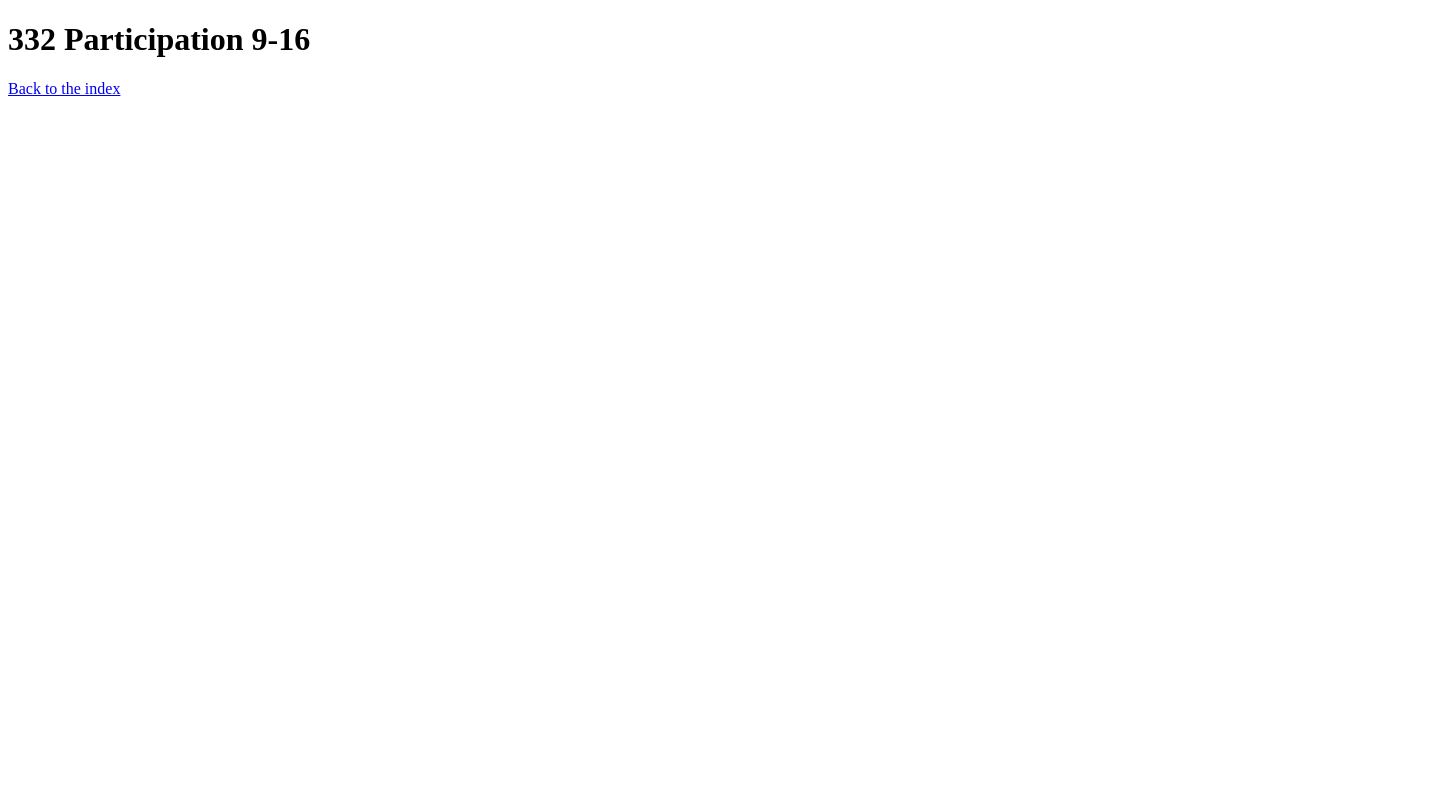
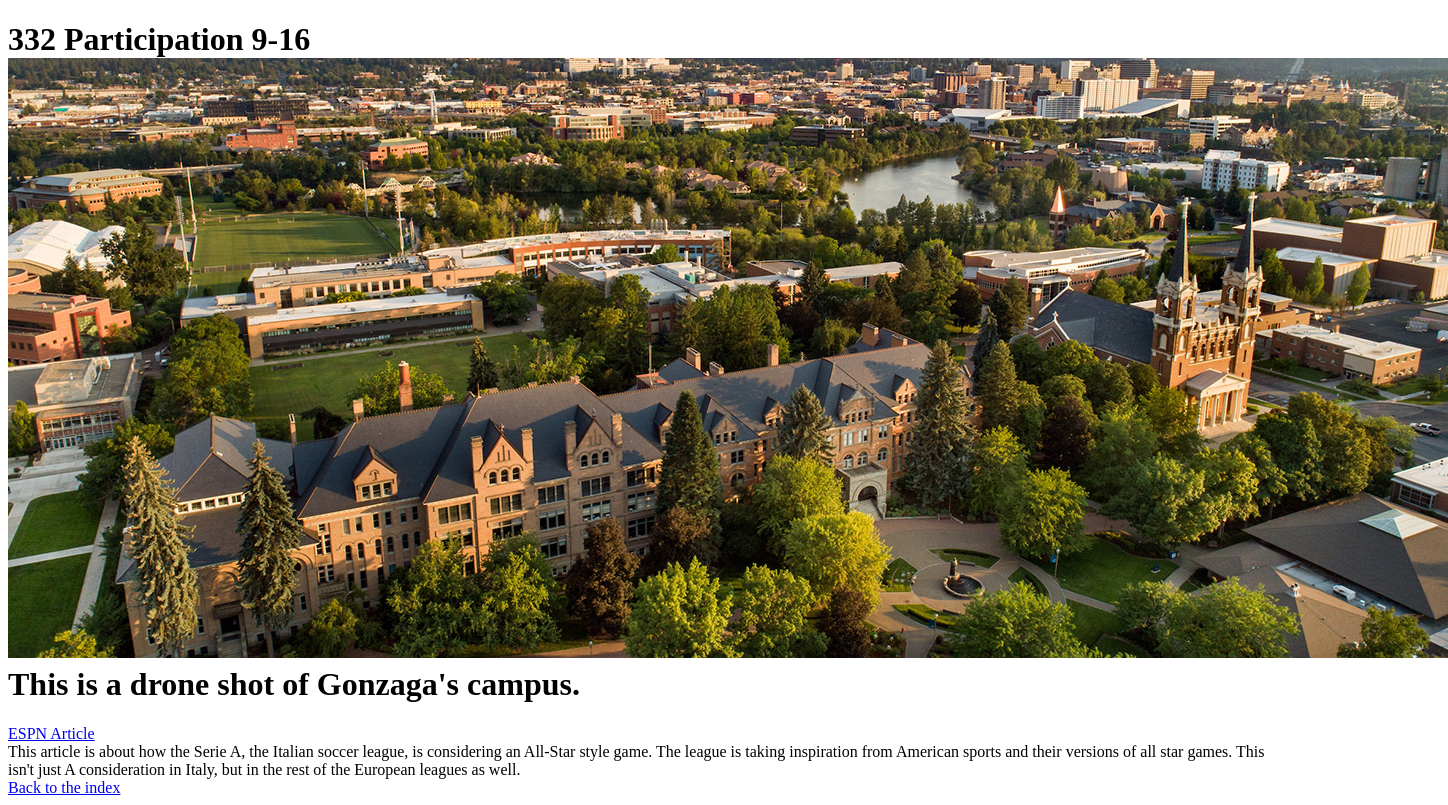
Before and after one commit to connork116/CPSC332, a plain HTML site: page docs/participation/9-16/index.html in a window 1280 px wide. Shown: the whole page, 1448 px wide, since content can reach past the window. Drawn offline with Linux system fonts and the light colour scheme.

Commit message:
Done w/ 9-16

```diff
--- a/docs/participation/9-16/index.html
+++ b/docs/participation/9-16/index.html
@@ -14,10 +14,34 @@ Fall 2022
 </head>
 
 <body>
+    <!-- Block -->
     <h1>
         332 Participation 9-16
+        <!--Inline-->
+        <img src="gonzaga.png" alt="This is a drone shot of Gonzaga's campus">
+        <br>
+        This is a drone shot of Gonzaga's campus.
     </h1>
-    <a href="../../">Back to the index</a>
+
+    <!--Block-->
+    <div>
+        <!--Inline-->
+        <a
+            href="https://www.espn.com/soccer/italian-serie-a/story/4746228/serie-a-would-consider-us-style-all-star-game-league-president-lorenzo-casini">
+            ESPN Article</a>
+
+        <!--Inline-->
+        <br>
+        This article is about how the Serie A, the Italian soccer league, is considering an All-Star style game.
+        The league is taking inspiration from American sports and their versions of all star games. This isn't just
+        A consideration in Italy, but in the rest of the European leagues as well.
+    </div>
+
+    <!--Block-->
+    <footer>
+        <a href="../../">Back to the index</a>
+    </footer>
+
 </body>
 
 </html>
```
Also changed, not shown: docs/participation/9-16/gonzaga.png (added).
